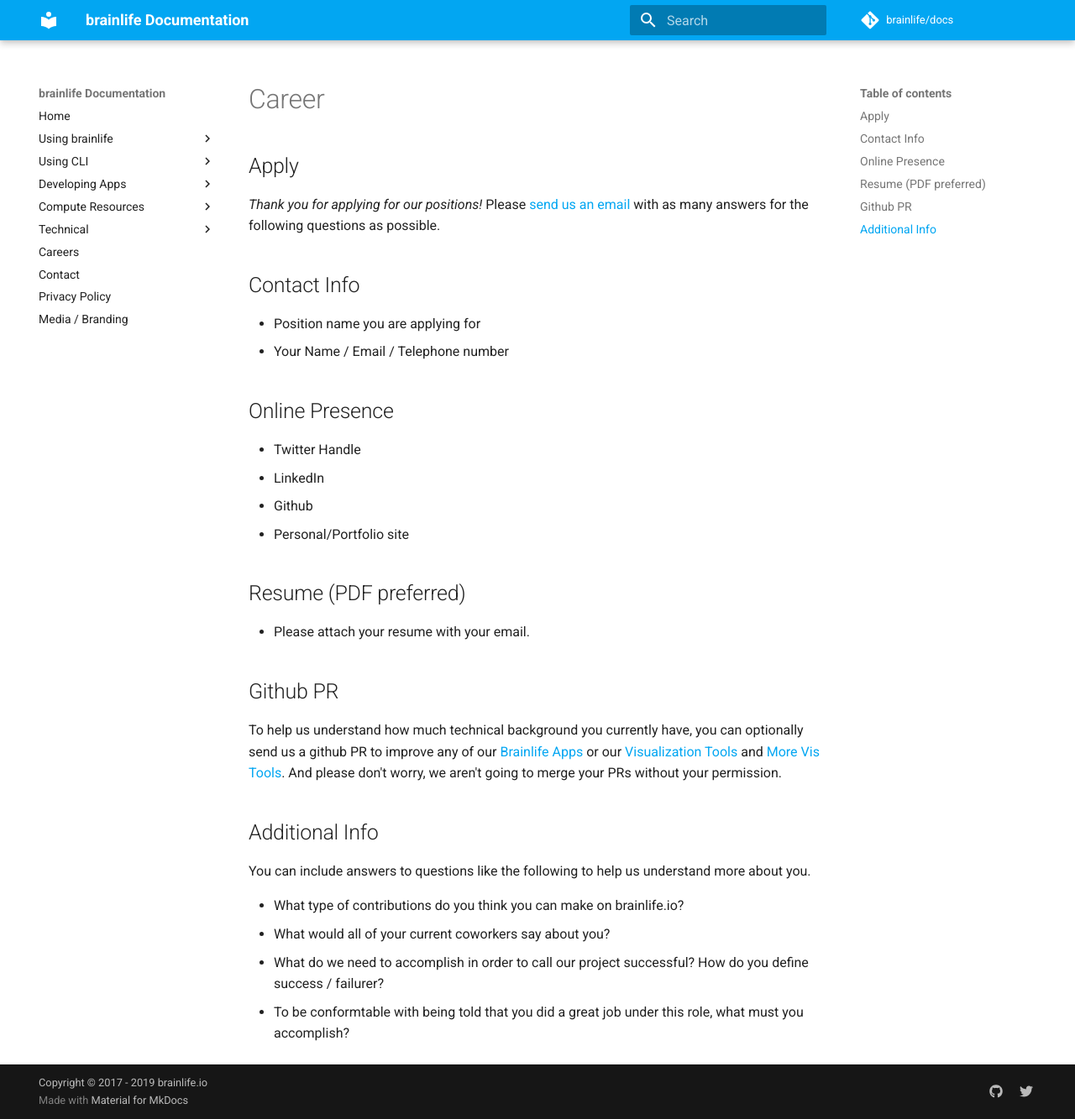
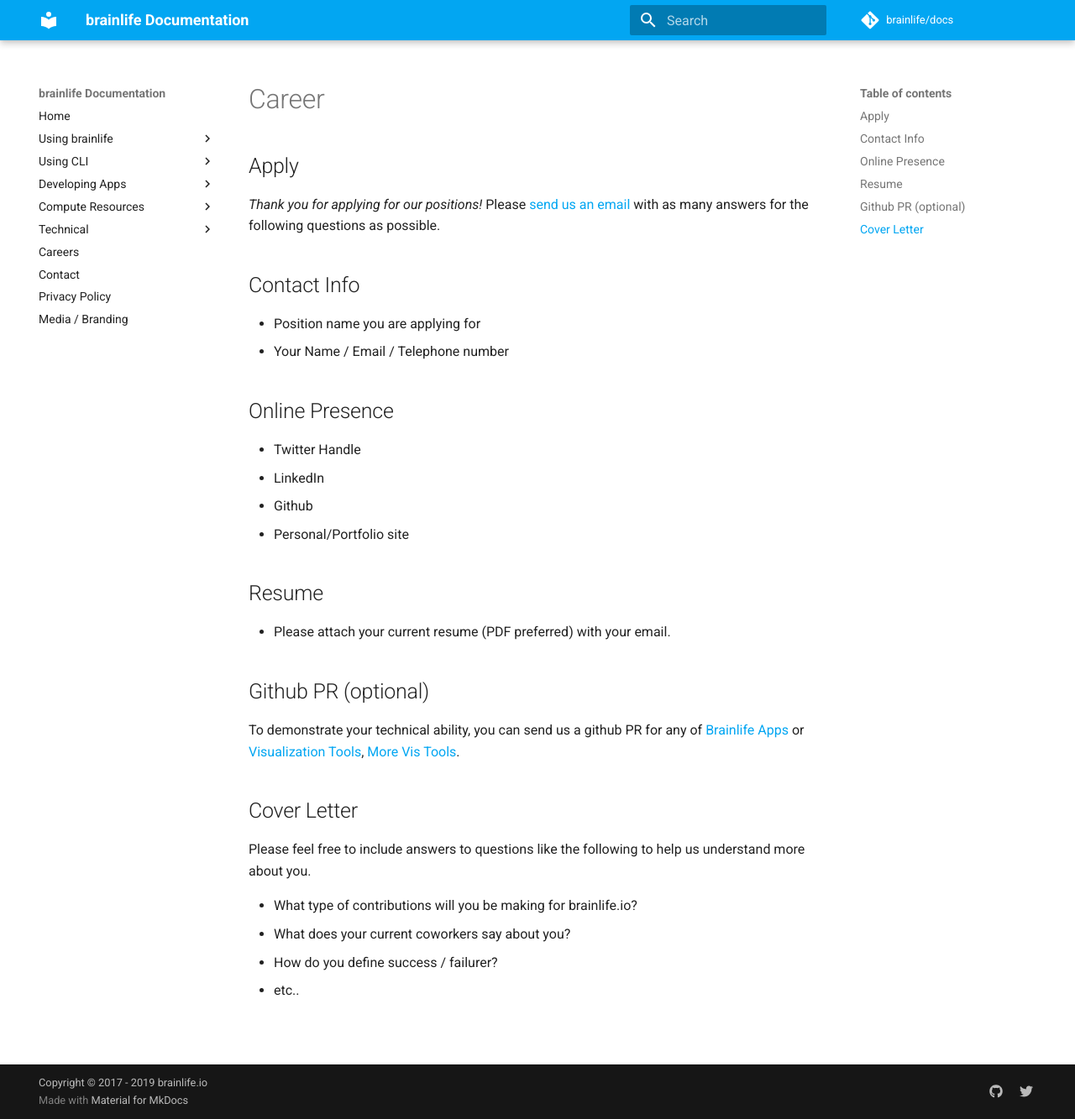
Before and after one commit to brainlife/docs, an MkDocs documentation site: the page built from docs/careers/apply.md, in a window 1280 px wide and 1333 px high. Shown: the whole window at 84% size. Built offline with MkDocs 1.6.1 and Material for MkDocs 9.7.7, drawn with Linux system fonts in a browser that asks for light colours; comment, search, counter and statistics services are not loaded.

Commit message:
minor edits to application instruction

```diff
--- a/docs/careers/apply.md
+++ b/docs/careers/apply.md
@@ -18,19 +18,19 @@
 * Github
 * Personal/Portfolio site
 
-## Resume (PDF preferred)
+## Resume
 
-* Please attach your resume with your email.
+* Please attach your current resume (PDF preferred) with your email.
 
-## Github PR
+## Github PR (optional)
 
-To help us understand how much technical background you currently have, you can optionally send us a github PR to improve any of our [Brainlife Apps](https://github.com/brainlife?utf8=%E2%9C%93&q=app-&type=&language=) or our [Visualization Tools](https://github.com/brainlife?utf8=%E2%9C%93&q=ui&type=&language=) and [More Vis Tools](https://github.com/brainlife?utf8=%E2%9C%93&q=ui&type=&language=]). And please don't worry, we aren't going to merge your PRs without your permission.
+To demonstrate your technical ability, you can send us a github PR for any of [Brainlife Apps](https://github.com/brainlife?utf8=%E2%9C%93&q=app-&type=&language=) or [Visualization Tools](https://github.com/brainlife?utf8=%E2%9C%93&q=ui&type=&language=), [More Vis Tools](https://github.com/brainlife?utf8=%E2%9C%93&q=ui&type=&language=]).
 
-## Additional Info
+## Cover Letter
 
-You can include answers to questions like the following to help us understand more about you.
+Please feel free to include answers to questions like the following to help us understand more about you.
 
-* What type of contributions do you think you can make on brainlife.io?
-* What would all of your current coworkers say about you?
-* What do we need to accomplish in order to call our project successful? How do you define success / failurer?
-* To be conformtable with being told that you did a great job under this role, what must you accomplish?
+* What type of contributions will you be making for brainlife.io?
+* What does your current coworkers say about you?
+* How do you define success / failurer?
+* etc..
```
Also changed, not shown: docs/careers/devrel.md (+9 -9 lines).
